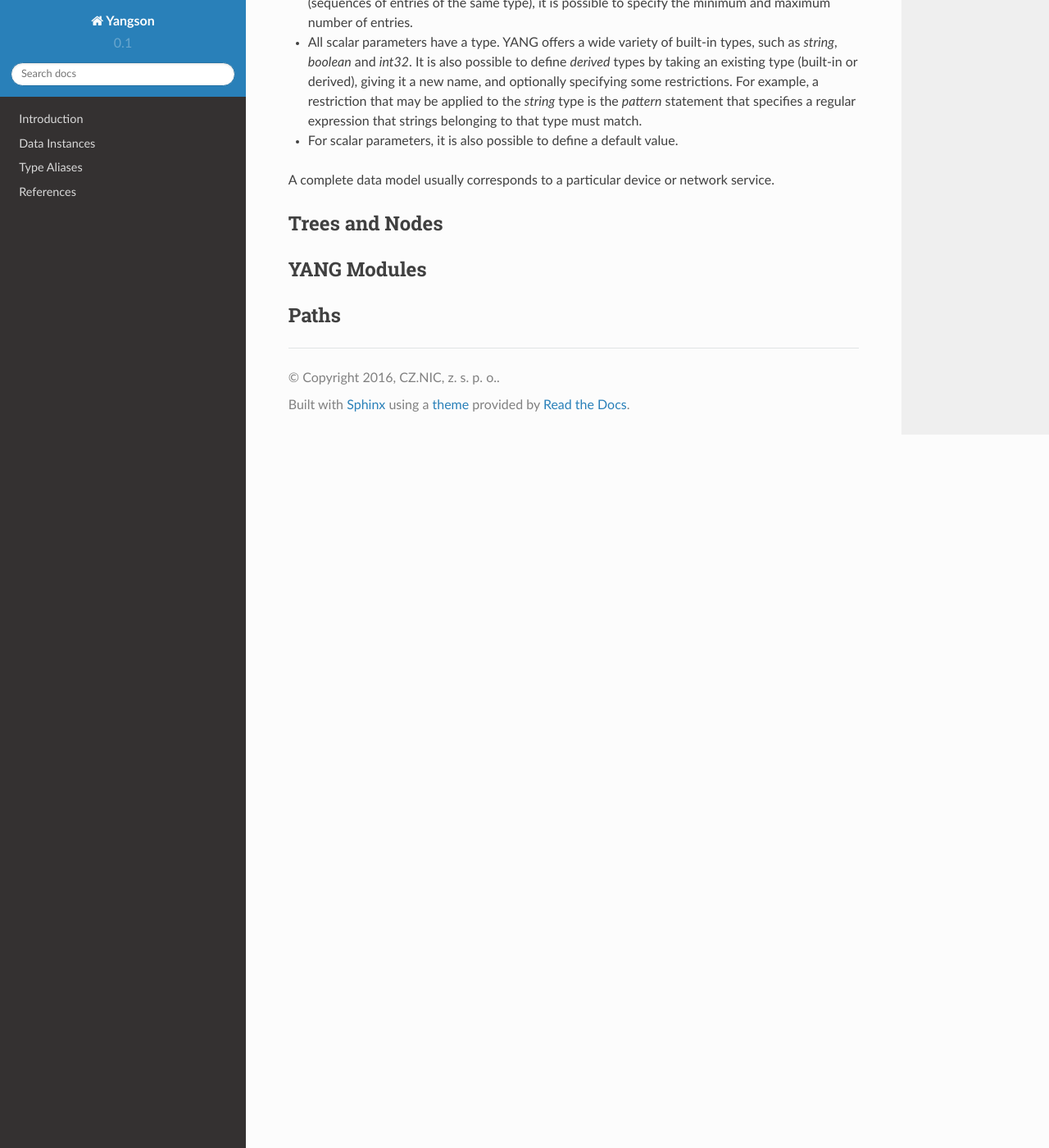
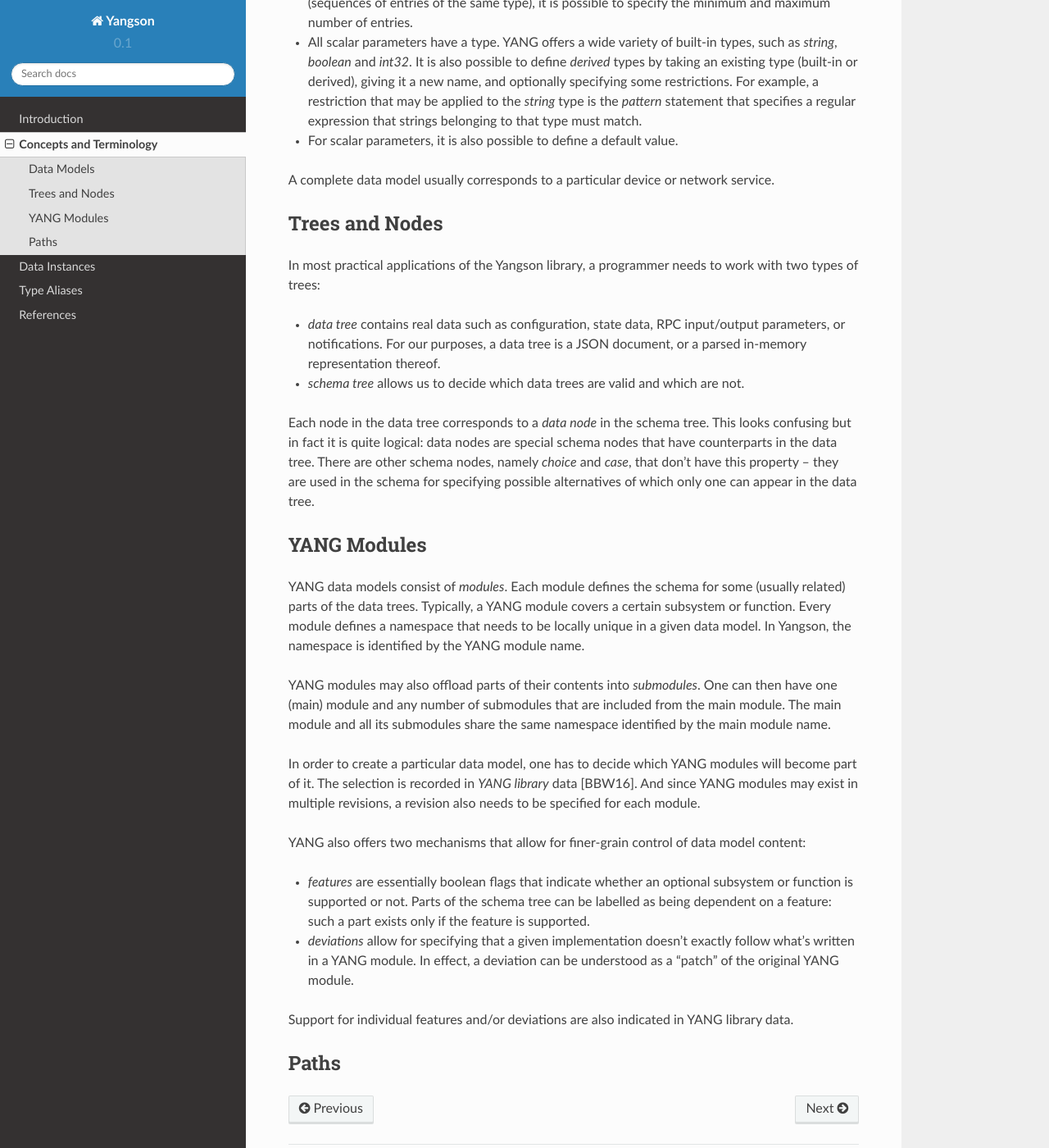
Before and after one commit to CZ-NIC/yangson, a Sphinx documentation site: the page built from docs/concepts-terms.rst, in a window 1280 px wide and 1400 px high, scrolled down 1160 px. Shown: the whole window at 82% size. Built offline with Sphinx 7.4.7 and the Read the Docs theme 2.0.0, drawn with Linux system fonts in a browser that asks for light colours.

Commit message:
Write text about trees, nodes and modules.

```diff
--- a/docs/concepts-terms.rst
+++ b/docs/concepts-terms.rst
@@ -38,8 +38,30 @@ A complete data model usually corresponds to a particular device or network serv
 Trees and Nodes
 ***************
 
+In most practical applications of the Yangson library, a programmer needs to work with two types of trees:
+
+* *data tree* contains real data such as configuration, state data, RPC input/output parameters, or notifications. For our purposes, a data tree is a JSON document, or a parsed in-memory representation thereof.
+
+* *schema tree* allows us to decide which data trees are valid and which are not.
+
+Each node in the data tree corresponds to a *data node* in the schema tree. This looks confusing but in fact it is quite logical: data nodes are special schema nodes that have counterparts in the data tree. There are other schema nodes, namely *choice* and *case*, that don't have this property – they are used in the schema for specifying possible alternatives of which only one can appear in the data tree.
+
 YANG Modules
 ************
 
+YANG data models consist of *modules*. Each module defines the schema for some (usually related) parts of the data trees. Typically, a YANG module covers a certain subsystem or function. Every module defines a namespace that needs to be locally unique in a given data model. In Yangson, the namespace is identified by the YANG module name.
+
+YANG modules may also offload parts of their contents into *submodules*. One can then have one (main) module and any number of submodules that are included from the main module. The main module and all its submodules share the same namespace identified by the main module name.
+
+In order to create a particular data model, one has to decide which YANG modules will become part of it. The selection is recorded in *YANG library* data [BBW16]. And since YANG modules may exist in multiple revisions, a revision also needs to be specified for each module.
+
+YANG also offers two mechanisms that allow for finer-grain control of data model content:
+
+* *features* are essentially boolean flags that indicate whether an optional subsystem or function is supported or not. Parts of the schema tree can be labelled as being dependent on a feature: such a part exists only if the feature is supported.
+
+* *deviations* allow for specifying that a given implementation doesn't exactly follow what's written in a YANG module. In effect, a deviation can be understood as a “patch” of the original YANG module.
+
+Support for individual features and/or deviations are also indicated in YANG library data.
+
 Paths
 *****
--- a/docs/index.rst
+++ b/docs/index.rst
@@ -7,6 +7,7 @@ Contents:
    :maxdepth: 2
 
    introduction
+   concepts-terms
    instances
    typealiases
    references
```
